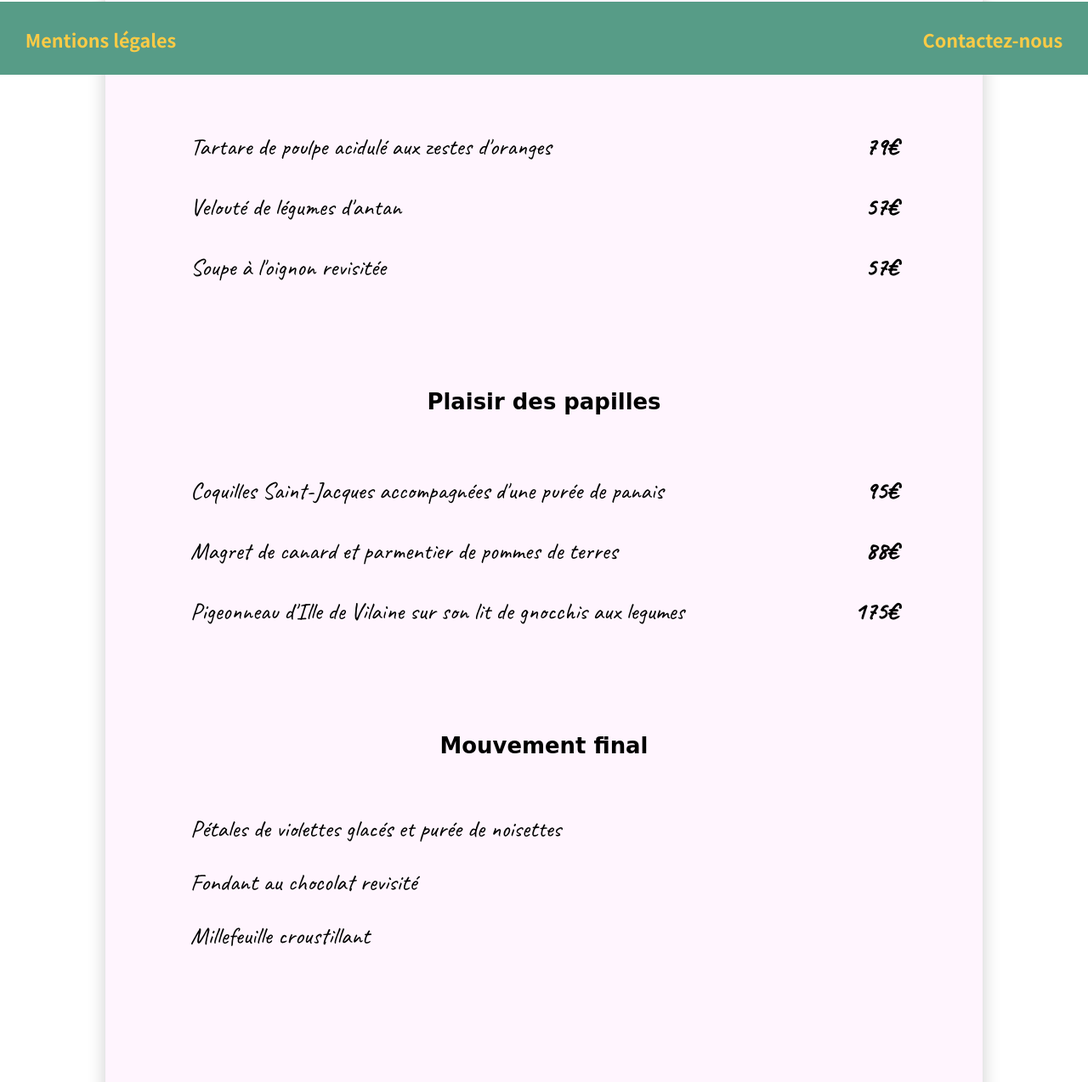
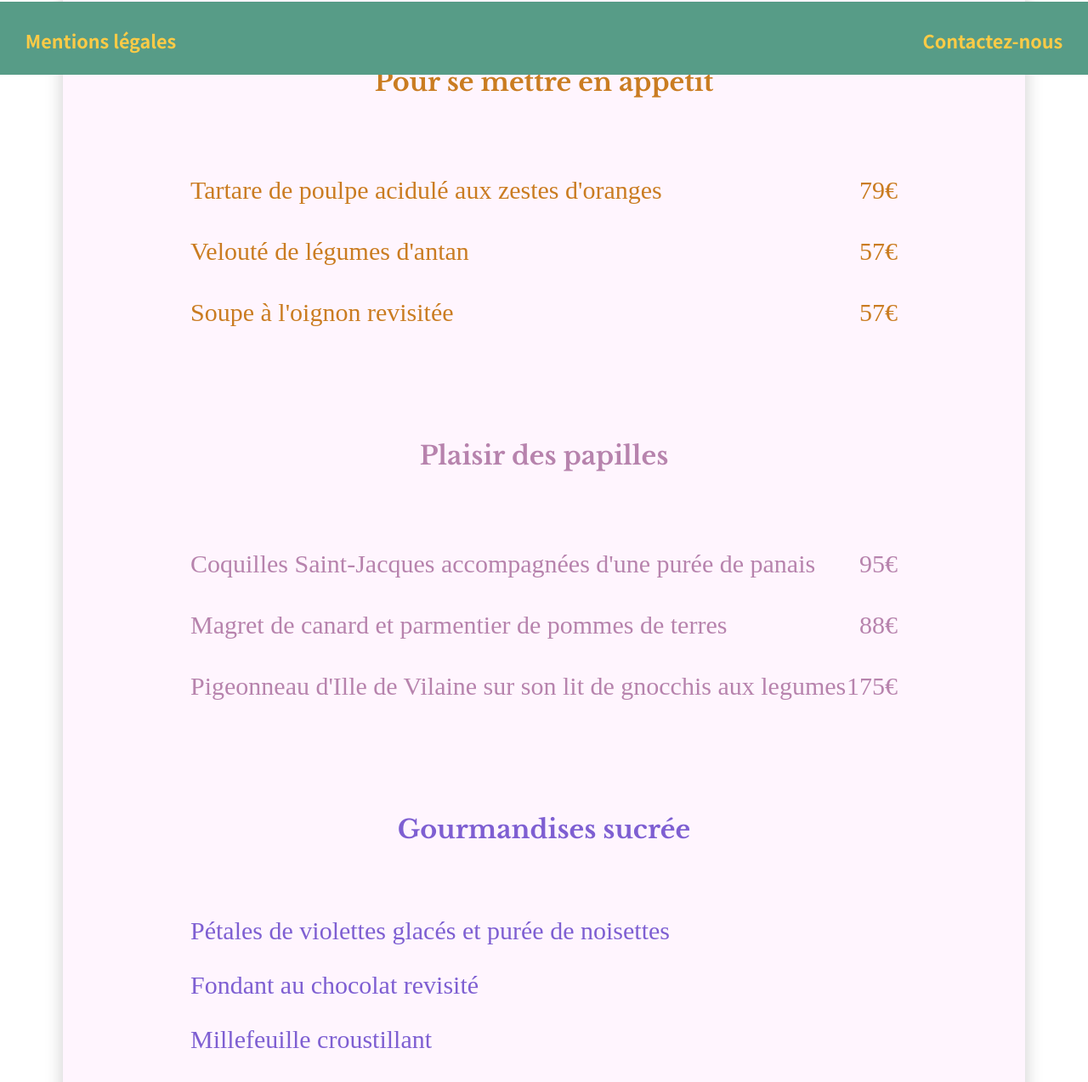
Before and after one commit to baptjul/Projet3, a plain HTML site: page menu2.html in a window 1280 px wide. Shown: the part 712-1986 px from the top of the page at 85% size. Drawn offline with nearby package versions, Linux system fonts and the light colour scheme; a web font is replaced by a local one.

Commit message:
modification font

```diff
--- a/menu2.html
+++ b/menu2.html
@@ -5,7 +5,8 @@
 	<meta name="viewport" content="width=device-width, initial-scale=1.0">
 	<link href="https://fonts.googleapis.com/css2?family=Noto+Sans+JP:wght@700&display=swap" rel="stylesheet">
 	<link href="https://fonts.googleapis.com/css2?family=Caveat&display=swap" rel="stylesheet">
-	<link href="https://fonts.googleapis.com/css2?family=Marmelad&display=swap" rel="stylesheet">
+	<link href="https://fonts.googleapis.com/css2?family=Croissant+One&display=swap" rel="stylesheet">
+	<link href="https://fonts.googleapis.com/css2?family=Libre+Baskerville:wght@700&family=Noto+Serif&display=swap" rel="stylesheet">
 	<link rel="stylesheet" type="text/css" href="./css/style.css">
 	<title>ohmyfood - Le chic à la francaise</title>
 </head>
@@ -28,47 +29,47 @@
 			</div>
 
 			<div class="category">
-				<h3 class="category__title">Pour se mettre en appétit</h3>
+				<h3 class="category__title1">Pour se mettre en appétit</h3>
 
-				<div class="category__main">
+				<div class="category__main1">
 					<div class="main-cours">
 						<p>Tartare de poulpe acidulé aux zestes d'oranges</p>
-						<p class="main-cours__prices">79€</p>
+						<p>79€</p>
 					</div>
 					<div class="main-cours">
 						<p>Velouté de légumes d'antan</p>
-						<p class="main-cours__prices">57€</p>
+						<p>57€</p>
 					</div>
 					<div class="main-cours">
 						<p>Soupe à l'oignon revisitée</p>
-						<p class="main-cours__prices">57€</p>
+						<p>57€</p>
 					</div>
 				</div>
 			</div>
 
 			<div class="category">
-				<h3 class="category__title">Plaisir des papilles</h3>
+				<h3 class="category__title2">Plaisir des papilles</h3>
 
-				<div class="category__main">
+				<div class="category__main2">
 					<div class="main-cours">
 						<p>Coquilles Saint-Jacques accompagnées d'une purée de panais</p>
-						<p class="main-cours__prices">95€</p>
+						<p>95€</p>
 					</div>
 					<div class="main-cours">
 						<p>Magret de canard et parmentier de pommes de terres</p>
-						<p class="main-cours__prices">88€</p>
+						<p>88€</p>
 					</div>
 					<div class="main-cours">
 						<p>Pigeonneau d'Ille de Vilaine sur son lit de gnocchis aux legumes</p>
-						<p class="main-cours__prices">175€</p>
+						<p>175€</p>
 					</div>
 				</div>
 			</div>
 
 			<div class="category">
-				<h3 class="category__title">Mouvement final</h3>
+				<h3 class="category__title3">Gourmandises sucrée</h3>
 
-				<div class="category__main">
+				<div class="category__main3">
 					<div>
 						<p>Pétales de violettes glacés et purée de noisettes</p>
 						<p>Fondant au chocolat revisité</p>
--- a/sass/base/_typography.scss
+++ b/sass/base/_typography.scss
@@ -3,11 +3,12 @@ $font-main: 'Noto Sans JP', sans-serif;
 
 // font-index
 $font-base: cursive;
-$font-dancing: 'Dancing Script', cursive;
+$font-devonshire: 'Devonshire', cursive;
 $font-amatic: 'Over the Rainbow', 'Amatic SC', cursive;
-$font-marmelad: 'Marmelad', sans-serif;
+$font-croissant: 'Croissant One', cursive;
+$font-libre: 'Libre Baskerville', serif;
 $font-allura: 'Allura', cursive;
-$font-playball: 'Playball', cursive;
+$font-kaushan: 'Kaushan Script', cursive;
 $font-indie: 'Indie Flower', cursive;
 $font-caveat: 'Caveat', cursive;
 
--- a/sass/pages/_index.scss
+++ b/sass/pages/_index.scss
@@ -59,7 +59,7 @@
     }
     &__title {
         margin-top: .5em;
-        font-family: $font-dancing;
+        font-family: $font-devonshire;
         font-size: 3em;
     }
     &__p {
@@ -75,12 +75,14 @@
     color: $second-color;
     @include scale-anim;
     &__title {
-        font-family: $font-marmelad;
-        font-size: 2.5em;
+        font-family: $font-croissant;
+        font-size: 2em;
+        margin-bottom: 35px;
     }
     &__p {
         margin-top: 0;
-        font-family: $font-marmelad;
+        font-family: $font-libre;
+        font-weight: bold;
         font-size: $font-menu;
     }
 }
@@ -90,7 +92,7 @@
     @include scale-anim;
     &__title {
         font-family: $font-allura;
-        font-size: 3em;
+        font-size: 3.5em;
     }
     &__p {
         margin-top: 0;
@@ -103,7 +105,7 @@
     color: $fourth-color;
     @include scale-anim;
     &__title {
-        font-family: $font-playball;
+        font-family: $font-kaushan;
         font-size: 3em;
     }
     &__p {
--- a/sass/pages/_menu1.scss
+++ b/sass/pages/_menu1.scss
@@ -3,16 +3,16 @@
 }
 
 .menu-title1 {
-    font-size: 1.8em;
+    font-size: 3em;
     text-align: center;
-    margin-bottom: 2em;
+    margin-bottom: 1em;
     i {
         color: $symbol-color;
         font-size: 3em;
         margin-bottom: 0;
     }
     &__text {
-        font-family: $font-dancing;
+        font-family: $font-devonshire;
         font-size: 2em;
         color: $first-color;
         margin-top: 15px;
@@ -22,8 +22,8 @@
 .end-page {
     text-align: center;
     color: $first-color;
-    font-size: 40px;
-    font-family: $font-dancing;
+    font-size: 50px;
+    font-family: $font-devonshire;
     i {
         color: $symbol-color;
         margin-right: 0.5em;
--- a/sass/pages/_menu2.scss
+++ b/sass/pages/_menu2.scss
@@ -3,9 +3,45 @@
 }
 
 .menu-title2 {
-    font-family: $font-marmelad;
+    font-family: $font-croissant;
     color: $second-color;
     font-size: 3em;
     text-align: center;
-    margin-bottom: 2.5em;
+    margin-bottom: 3em;
 }
+
+.category {
+    &__title1 {
+        @include category-title;
+        font-family: $font-libre;
+        color: 	$menu-color1;
+    }
+    &__title2 {
+        @include category-title;
+        font-family: $font-libre;
+        color: $menu-color2;
+    }
+    &__title3 {
+        @include category-title;
+        font-family: $font-libre;
+        color: $menu-color3;
+    }
+    &__main1 {
+        color: 	$menu-color1;
+        p {
+            @include p-menu2;
+            }
+    }
+    &__main2 {
+        color: 	$menu-color2;
+        p {
+            @include p-menu2;
+            }
+    }
+    &__main3 {
+        color: $menu-color3;
+        p {
+            @include p-menu2;
+            }
+    }
+}
--- a/sass/pages/_menu3.scss
+++ b/sass/pages/_menu3.scss
@@ -7,5 +7,5 @@
     color: $third-color;
     font-size: 4em;
     text-align: center;
-    margin-bottom: 2em;
+    margin-bottom: 1.5em;
 }
--- a/sass/pages/_menu4.scss
+++ b/sass/pages/_menu4.scss
@@ -3,7 +3,7 @@
 }
 
 .menu-title4 {
-    font-family: $font-playball;
+    font-family: $font-kaushan;
     color: $fourth-color;
     font-size: 4em;
     text-align: center;
--- a/sass/pages/_menuall.scss
+++ b/sass/pages/_menuall.scss
@@ -12,20 +12,16 @@
 .category {
     margin-bottom: 5rem;
     &__title{
-        text-align: center;
-        font-size: 1.8em;
-        font-weight: bold;
-        margin-bottom: 2.5em;
+        @include category-title;
         font-family: $font-base;
     }
     &__main {
         font-family: $font-caveat;
+        p {
+            @include p-menu;
+            }
     }
-    p {
-        margin-top: 8px;
-        font-size: 28px;
-        }
-    }
+}
 
 .main-cours {
     display: flex;
--- a/sass/utils/_mixin.scss
+++ b/sass/utils/_mixin.scss
@@ -33,10 +33,27 @@
     margin: auto;
     margin-top: 3rem;
     margin-bottom: 3rem;
-    padding: 8rem 100px 8rem 100px;
+    padding: 8rem 150px 8rem 150px;
     background-color: $color;
     @media (max-width: 992px) {
         width: 80%;
         padding: 5rem 18px 5rem 18px;
     }
 }
+
+@mixin category-title {
+    text-align: center;
+    font-size: 2.1em;
+    font-weight: bold;
+    margin-bottom: 2.8em;
+}
+
+@mixin p-menu{
+    margin-top: 8px;
+    font-size: 35px;
+}
+
+@mixin p-menu2{
+    margin-top: 8px;
+    font-size: 30px;
+}
--- a/sass/utils/_variable.scss
+++ b/sass/utils/_variable.scss
@@ -5,6 +5,10 @@ $second-color: #c77412;
 $third-color: #0887fb;
 $fourth-color: 	#75c05a;
 $symbol-color: #f5856d;
+
+$menu-color1: #ca7c21;
+$menu-color2: #b783ad;
+$menu-color3: #7e5fd2;
 
 $background-all: #ffffff;
 $background-1: 	#fcdfdb;
@@ -17,6 +21,6 @@ $padding-up-2: 17.5em;
 $padding-up-1: 15em;
 $padding-up-3: 16.5em;
 
-$font-menu: 3.5em;
+$font-menu: 60px;
 
 $shake-intensity: 3%;
```
Also changed, not shown: index.html (+5 -4 lines), menu1.html (+1 -1 lines), menu3.html (+9 -9 lines), menu4.html (+10 -10 lines), css/style.css, 1 other file.
